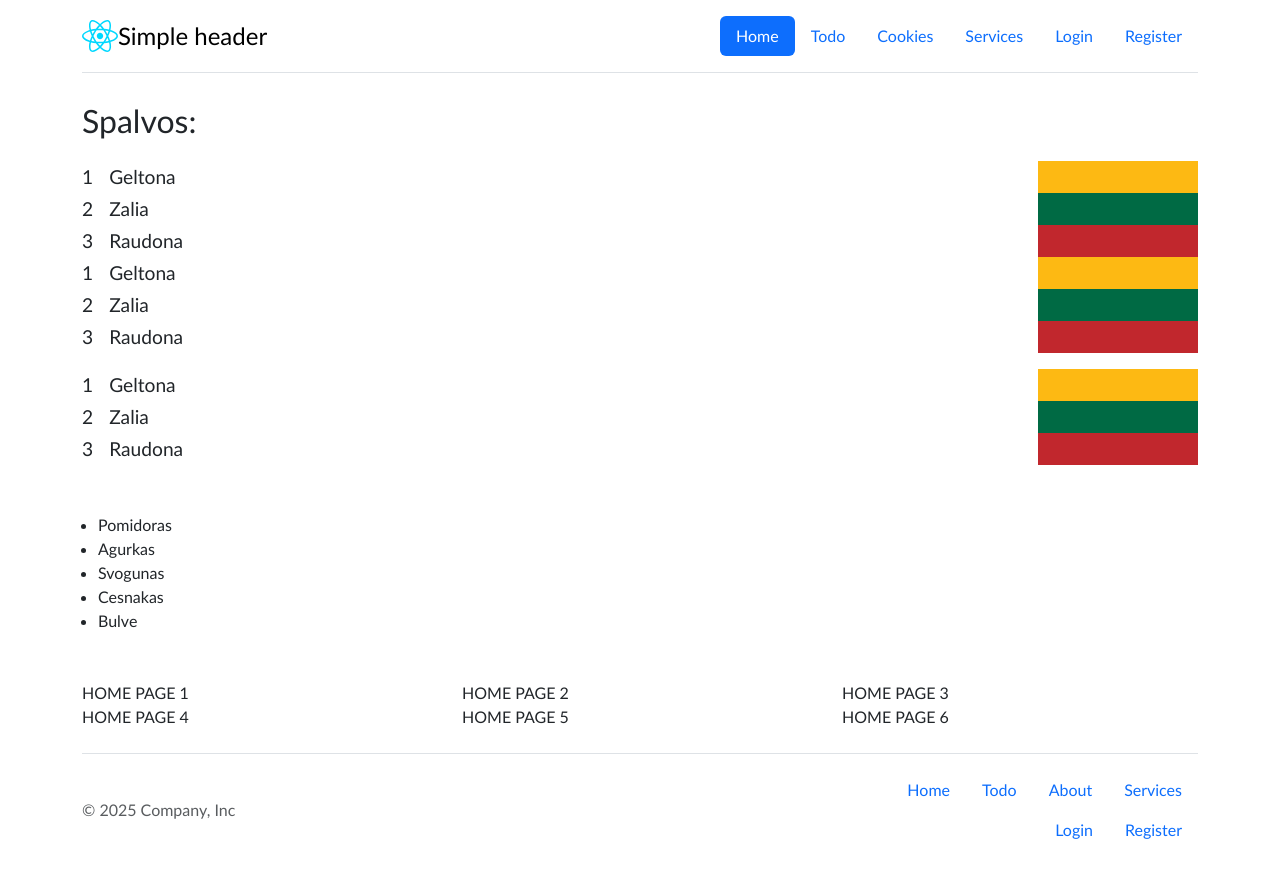
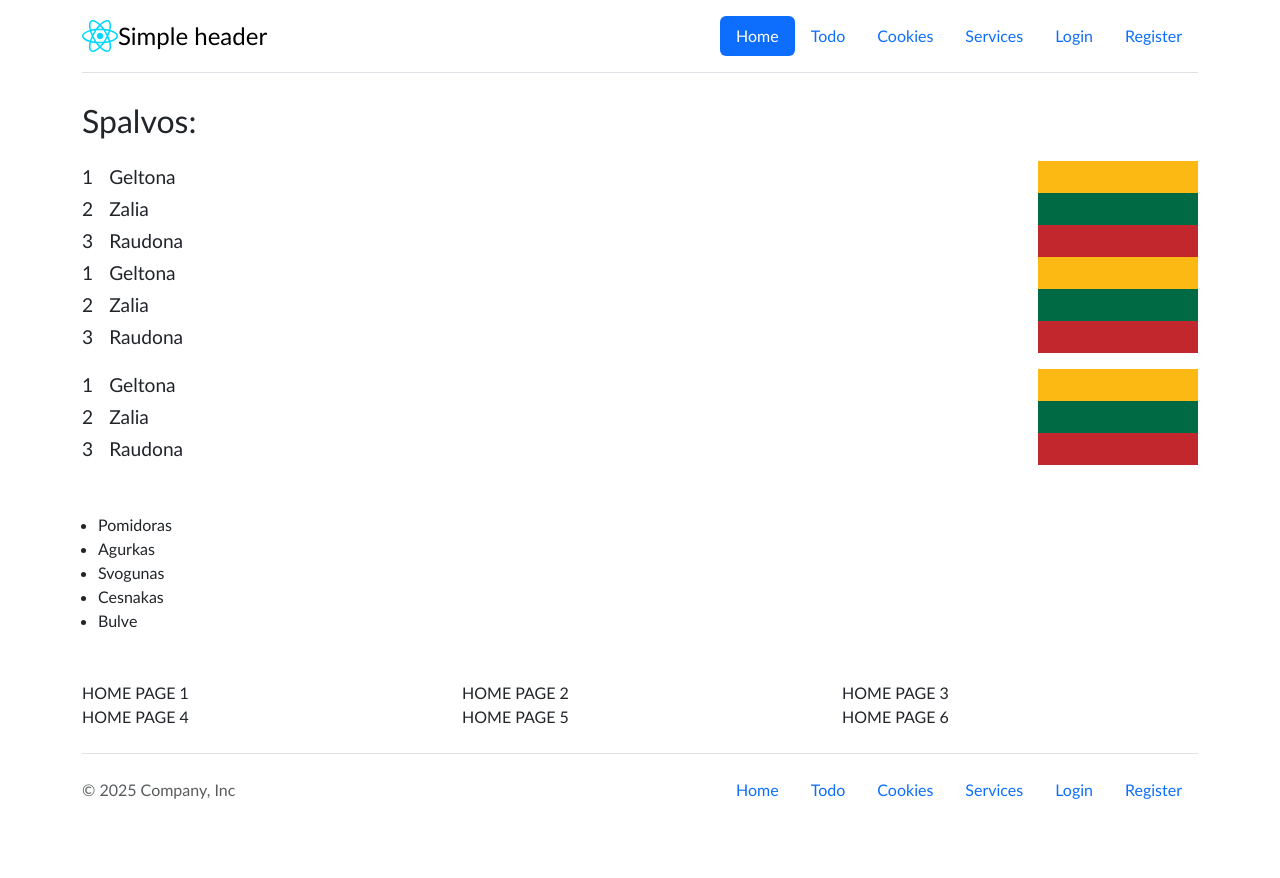
Before and after one commit to KetleriusLinas/55-grupe-react, a React (Vite) app: page / in a window 1280 px wide. Shown: the top 878 px of the page. After the commit the page ends 850 px from the top, so only its background shows below. Built offline with nearby package versions, Linux system fonts and the light colour scheme.

Commit message:
header/footer

```diff
--- a/src/components/Footer.jsx
+++ b/src/components/Footer.jsx
@@ -1,33 +1,56 @@
 import { Link } from "react-router";
+import { menuData } from "../data/MenuData";
+
 export function Footer() {
     return (
         <div className="container">
             <footer className="d-flex flex-wrap justify-content-between align-items-center py-3 my-4 border-top">
-                <p className="col-md-4 mb-0 text-body-secondary">© 2025 Company, Inc</p> <a href="/"
-                    className="col-md-4 d-flex align-items-center justify-content-center mb-3 mb-md-0 me-md-auto link-body-emphasis text-decoration-none"
-                    aria-label="Bootstrap"> <svg className="bi me-2" width="40" height="32" aria-hidden="true">
-                    </svg> </a>
-                <ul className="nav col-md-4 justify-content-end">
-                    <li className="nav-item">
-                        <Link to="/" className="nav-link">Home</Link>
-                    </li>
-                    <li className="nav-item">
-                        <Link to="/todo" className="nav-link">Todo</Link>
-                    </li>
-                    <li className="nav-item">
-                        <Link to="/about" className="nav-link">About</Link>
-                    </li>
-                    <li className="nav-item">
-                        <Link to="/services" className="nav-link">Services</Link>
-                    </li>
-                    <li className="nav-item">
-                        <Link to="/login" className="nav-link">Login</Link>
-                    </li>
-                    <li className="nav-item">
-                        <Link to="/register" className="nav-link">Register</Link>
-                    </li>
+                <p className="col-md-4 mb-0 text-body-secondary">&copy; 2025 Company, Inc</p>
+                <ul className="nav col-md-8 justify-content-end">
+                    {
+                        menuData.map(item => (
+                            <li key={item.href} className="nav-item">
+                                <Link className='nav-link' to={item.href}>{item.text}</Link>
+                            </li>
+                        ))
+                    }
                 </ul>
             </footer>
         </div>
     );
 }
+
+
+// import { Link } from "react-router";
+// export function Footer() {
+//     return (
+//         <div className="container">
+//             <footer className="d-flex flex-wrap justify-content-between align-items-center py-3 my-4 border-top">
+//                 <p className="col-md-4 mb-0 text-body-secondary">© 2025 Company, Inc</p> <a href="/"
+//                     className="col-md-4 d-flex align-items-center justify-content-center mb-3 mb-md-0 me-md-auto link-body-emphasis text-decoration-none"
+//                     aria-label="Bootstrap"> <svg className="bi me-2" width="40" height="32" aria-hidden="true">
+//                     </svg> </a>
+//                 <ul className="nav col-md-4 justify-content-end">
+//                     <li className="nav-item">
+//                         <Link to="/" className="nav-link">Home</Link>
+//                     </li>
+//                     <li className="nav-item">
+//                         <Link to="/todo" className="nav-link">Todo</Link>
+//                     </li>
+//                     <li className="nav-item">
+//                         <Link to="/about" className="nav-link">About</Link>
+//                     </li>
+//                     <li className="nav-item">
+//                         <Link to="/services" className="nav-link">Services</Link>
+//                     </li>
+//                     <li className="nav-item">
+//                         <Link to="/login" className="nav-link">Login</Link>
+//                     </li>
+//                     <li className="nav-item">
+//                         <Link to="/register" className="nav-link">Register</Link>
+//                     </li>
+//                 </ul>
+//             </footer>
+//         </div>
+//     );
+// }
--- a/src/components/Header.jsx
+++ b/src/components/Header.jsx
@@ -1,35 +1,62 @@
-import { NavLink } from "react-router";
+import { NavLink } from 'react-router';
 import logo from '../assets/react.svg';
+import { menuData } from '../data/MenuData';
 
 export function Header() {
     return (
         <div className="container">
             <header className="d-flex flex-wrap justify-content-center py-3 mb-4 border-bottom">
-                <a href="/"
-                    className="d-flex align-items-center mb-3 mb-md-0 me-md-auto link-body-emphasis text-decoration-none">
+                <a href="/" className="d-flex align-items-center mb-3 mb-md-0 me-md-auto link-body-emphasis text-decoration-none">
                     <img src={logo} alt='Logo' />
-                    <span className="fs-4">Simple header</span> </a>
+                    <span className="fs-4">Simple header</span>
+                </a>
                 <ul className="nav nav-pills">
-                    <li className="nav-item">
-                        <NavLink to="/" className="nav-link">Home</NavLink>
-                    </li>
-                    <li className="nav-item">
-                        <NavLink to="/todo" className="nav-link">Todo</NavLink>
-                    </li>
-                    <li className="nav-item">
-                        <NavLink to="/about" className="nav-link">Cookies</NavLink>
-                    </li>
-                    <li className="nav-item">
-                        <NavLink to="/services" className="nav-link">Services</NavLink>
-                    </li>
-                    <li className="nav-item">
-                        <NavLink to="/login" className="nav-link">Login</NavLink>
-                    </li>
-                    <li className="nav-item">
-                        <NavLink to="/register" className="nav-link">Register</NavLink>
-                    </li>
+                    {
+                        menuData.map(item => (
+                            <li key={item.href} className="nav-item">
+                                <NavLink className='nav-link' to={item.href}>{item.text}</NavLink>
+                            </li>
+                        ))
+                    }
                 </ul>
             </header>
         </div>
     );
-};
+}
+
+
+// import { NavLink } from "react-router";
+// import logo from '../assets/react.svg';
+
+// export function Header() {
+//     return (
+//         <div className="container">
+//             <header className="d-flex flex-wrap justify-content-center py-3 mb-4 border-bottom">
+//                 <a href="/"
+//                     className="d-flex align-items-center mb-3 mb-md-0 me-md-auto link-body-emphasis text-decoration-none">
+//                     <img src={logo} alt='Logo' />
+//                     <span className="fs-4">Simple header</span> </a>
+//                 <ul className="nav nav-pills">
+//                     <li className="nav-item">
+//                         <NavLink to="/" className="nav-link">Home</NavLink>
+//                     </li>
+//                     <li className="nav-item">
+//                         <NavLink to="/todo" className="nav-link">Todo</NavLink>
+//                     </li>
+//                     <li className="nav-item">
+//                         <NavLink to="/about" className="nav-link">Cookies</NavLink>
+//                     </li>
+//                     <li className="nav-item">
+//                         <NavLink to="/services" className="nav-link">Services</NavLink>
+//                     </li>
+//                     <li className="nav-item">
+//                         <NavLink to="/login" className="nav-link">Login</NavLink>
+//                     </li>
+//                     <li className="nav-item">
+//                         <NavLink to="/register" className="nav-link">Register</NavLink>
+//                     </li>
+//                 </ul>
+//             </header>
+//         </div>
+//     );
+// };
```
